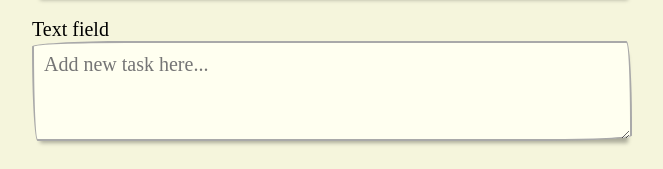
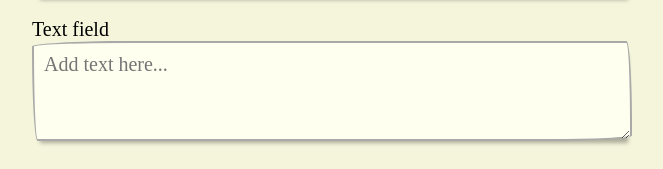
Before and after one commit to simonachess/present-connection, a React (Create React App) app: page /new-record in a window 1280 px wide. Shown: the part 392-561 px from the top of the page, without its empty margins (308-971 px from the left). Built offline with nearby package versions, Linux system fonts and the light colour scheme; a web font is replaced by a local one.

Commit message:
removed img, changed placeholder text

```diff
--- a/src/pages/NewRecord.js
+++ b/src/pages/NewRecord.js
@@ -62,7 +62,7 @@ export default function NewRecord() {
                     <textarea id="text"
                         value={text}
                         onChange={(e) => setText(e.target.value)}
-                        placeholder="Add new task here...">
+                        placeholder="Add text here...">
                     </textarea>
                     <span></span>
                     {!isPending && <button type="submit">Add</button>}
```
